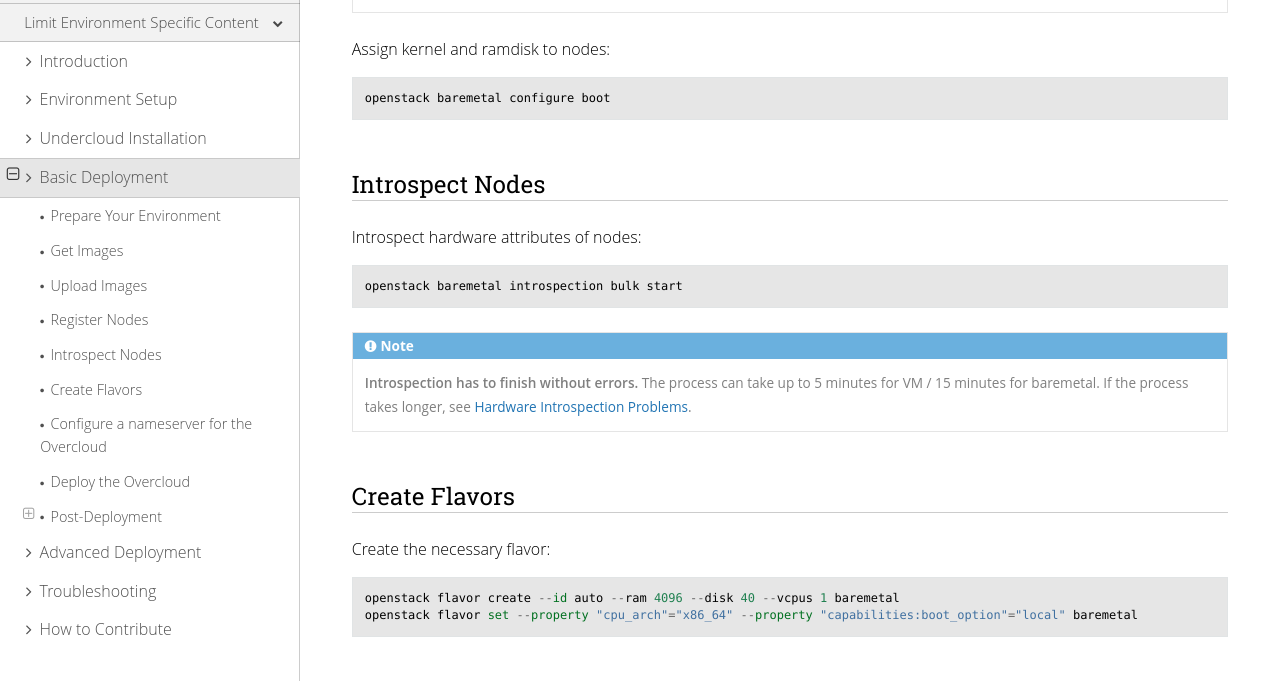
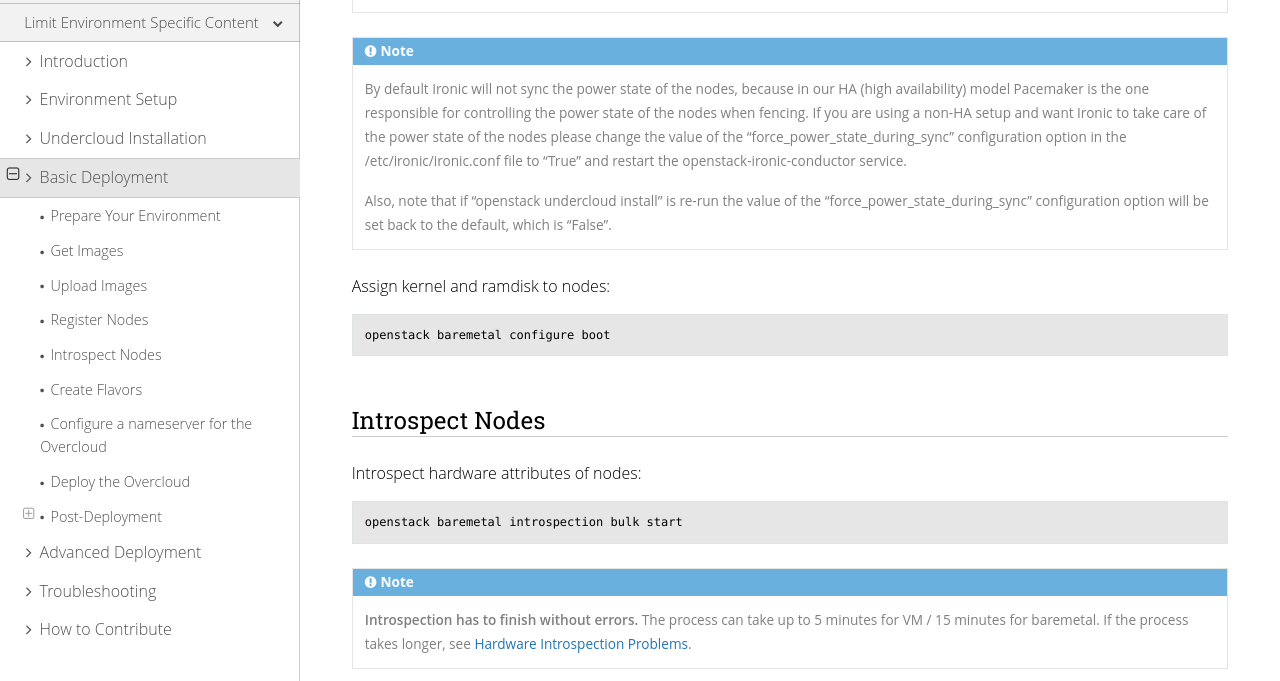
Before and after one commit to openstack-archive/instack-undercloud, a Sphinx documentation site: the page built from doc/source/basic_deployment/basic_deployment.rst, in a window 1280 px wide and 900 px high, scrolled down 2287 px, cut to the strip 219-900 px from the top of the window. Built offline with Sphinx 7.4.7 and the Read the Docs theme 2.0.0, drawn with Linux system fonts in a browser that asks for light colours.

Commit message:
Ironic: Stop syncing power state
This patch sets the force_power_state_during_sync configuration option
for Ironic to False by default. This is needed because Pacemaker is
already controlling the power state of the nodes in our deployment model.

Bug ticket: https://bugzilla.redhat.com/show_bug.cgi?id=1237329

Change-Id: Ie09db66b469e171957d4fa9285b664d419574126

```diff
--- a/doc/source/basic_deployment/basic_deployment.rst
+++ b/doc/source/basic_deployment/basic_deployment.rst
@@ -187,6 +187,20 @@ Register nodes for your deployment with Ironic::
    with nodes after registration, please follow
    :ref:`node_registration_problems`.
 
+.. note::
+   By default Ironic will not sync the power state of the nodes,
+   because in our HA (high availability) model Pacemaker is the
+   one responsible for controlling the power state of the nodes
+   when fencing.  If you are using a non-HA setup and want Ironic
+   to take care of the power state of the nodes please change the
+   value of the "force_power_state_during_sync" configuration option
+   in the /etc/ironic/ironic.conf file to "True" and restart the
+   openstack-ironic-conductor service.
+
+   Also, note that if "openstack undercloud install" is re-run the value
+   of the "force_power_state_during_sync" configuration option will be
+   set back to the default, which is "False".
+
 Assign kernel and ramdisk to nodes::
 
     openstack baremetal configure boot
```
Also changed, not shown: 2 other files.
